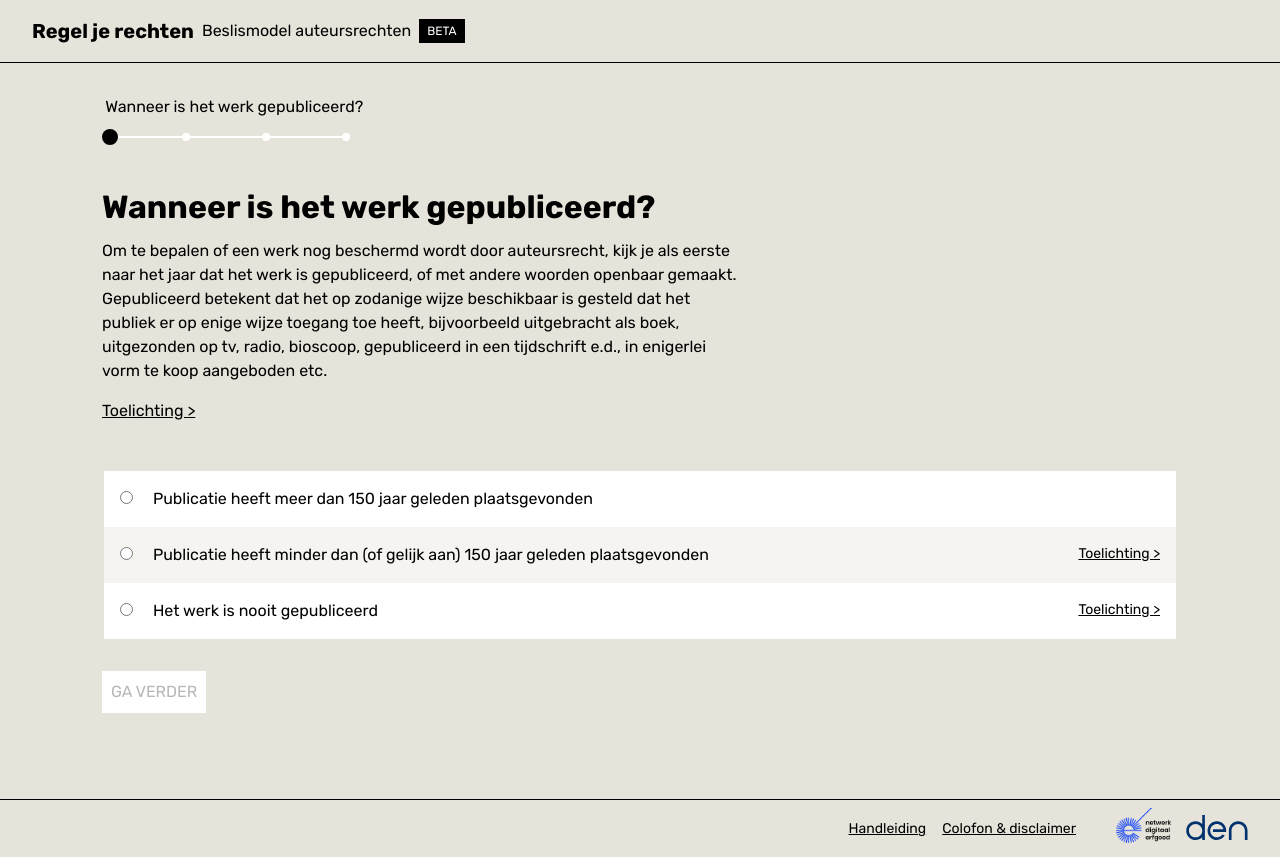
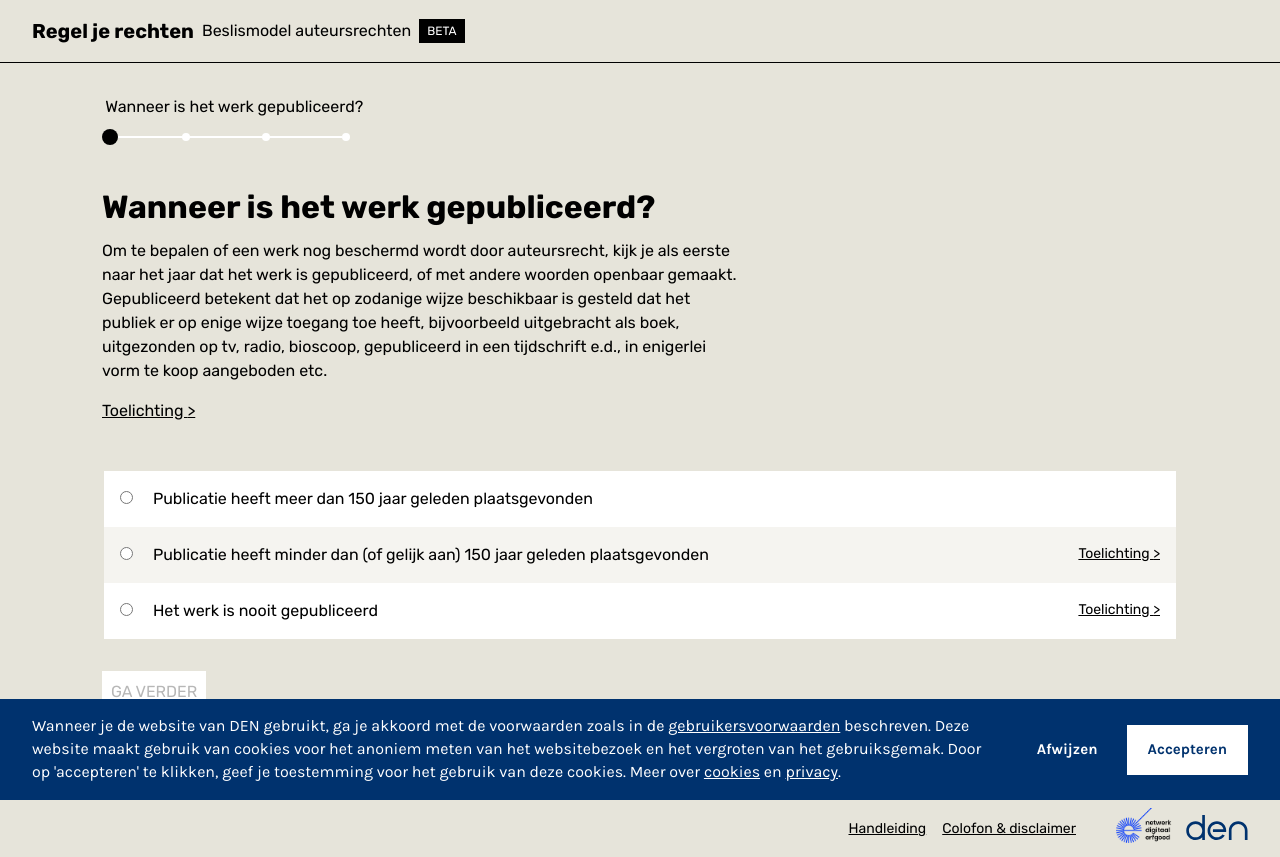
Before and after one commit to netwerk-digitaal-erfgoed/copyright-tool, a Vue app: page /step in a window 1280 px wide. Built offline with nearby package versions, Linux system fonts and the light colour scheme.

Commit message:
Add cookies banner and analytics + update packages

```diff
--- a/src/App.vue
+++ b/src/App.vue
@@ -1,5 +1,6 @@
 <template>
   <div id="app" class="page-container">
+    <CookieBanner />
     <header>
       <div class="title">
         <a
@@ -22,10 +23,12 @@
 
 <script>
   import MainNavigation from './components/MainNavigation.vue';
+  import CookieBanner from './components/CookieBanner.vue';
 
   export default {
     components: {
-      MainNavigation
+      MainNavigation,
+      CookieBanner
     },
 
     methods: {
--- /dev/null
+++ b/src/components/CookieBanner.vue
@@ -0,0 +1,72 @@
+<template>
+  <div
+    v-if="showCookieBanner"
+    class="cookie-banner"
+  >
+    <div class="cookie-banner-text">
+      <div>
+        Wanneer je de website van DEN gebruikt, ga je akkoord met de voorwaarden zoals in de <a href="https://www.den.nl/over-ons/gebruikersvoorwaarden"  target="_blank">gebruikersvoorwaarden</a> beschreven. Deze website maakt gebruik van cookies voor het anoniem meten van het websitebezoek en het vergroten van het gebruiksgemak. Door op 'accepteren' te klikken, geef je toestemming voor het gebruik van deze cookies. Meer over <a             href="https://www.den.nl/over-ons/cookies" target="_blank">cookies</a> en <a href="https://www.den.nl/privacy" target="_blank">privacy</a>.
+      </div>
+    </div>
+    <div class="cookie-banner-buttons">
+      <button
+        class="btn btn-link"
+        @click="declineCookies"
+        aria-label="Cookies afwijzen"
+      >
+        Afwijzen
+      </button>
+      <button
+        class="btn"
+        @click="acceptCookies"
+        aria-label="Cookies accepteren"
+      >
+        Accepteren
+      </button>
+    </div>
+  </div>
+</template>
+
+<script>
+  export default {
+    name: 'CookieBanner',
+
+    data() {
+      return {
+        showCookieBanner: true
+      };
+    },
+
+    computed: {
+      cookieExpirationDate() {
+        const d = new Date();
+        d.setTime(d.getTime() + (30 * 24 * 60 * 60 * 1000));
+        return 'expires=' + d.toUTCString();
+      }
+    },
+
+    created() {
+      const cookie = document.cookie.split('; ').find(row => row.startsWith('DEN-regeljerechten='));
+      if (cookie) {
+        if (cookie.split('=')[1] === 'accepted') {
+          this.acceptCookies();
+        } else if (cookie.split('=')[1] === 'declined') {
+          this.declineCookies();
+        }
+      }
+    },
+
+    methods: {
+      declineCookies() {
+        this.$gtag.optOut();
+        document.cookie = `DEN-regeljerechten=declined;${this.cookieExpirationDate}`;
+        this.showCookieBanner = false;
+      },
+      acceptCookies() {
+        this.$gtag.optIn();
+        document.cookie = `DEN-regeljerechten=accepted;${this.cookieExpirationDate}`;
+        this.showCookieBanner = false;
+      }
+    }
+  };
+</script>
--- a/src/design/index.scss
+++ b/src/design/index.scss
@@ -1,4 +1,7 @@
 @import url('https://fonts.googleapis.com/css2?family=Rubik:wght@400;700&display=swap');
+@import url('https://fonts.googleapis.com/css2?family=Karla:wght@400;700&display=swap');
+
+$blue: #00326e;
 
 *,
 *::before,
@@ -497,3 +500,59 @@ fieldset {
     background: rgba(255, 255, 255, 0.4);
   }
 }
+
+.cookie-banner {
+  font-family: 'Karla', sans-serif;
+  font-size: 1rem;
+  line-height: 1.42857;
+  display: flex;
+  flex-direction: row;
+  align-items: center;
+  background: $blue;
+  width: 100%;
+  position: fixed;
+  bottom: 0;
+  z-index: 9999;
+  padding: 1rem 2rem;
+
+  .cookie-banner-text {
+    color: #fff;
+
+    a {
+      color: #fff;
+    }
+  }
+
+  .cookie-banner-buttons {
+    white-space: nowrap;
+
+    .btn {
+      background: #fff;
+      color: $blue;
+      cursor: pointer;
+      border-radius: 0;
+      margin: 0;
+      margin-left: 0.5rem;
+      line-height: 1.5;
+      font-size: 0.9375rem;
+      font-weight: bold;
+      padding: 0.8rem 1.25rem;
+      border: 1px solid transparent;
+      text-align: center;
+      text-decoration: none;
+      transition: all .2s cubic-bezier(0.13, 0.8, 0.31, 0.91);
+
+      &:hover {
+        background: #fff;
+        color: inherit;
+        text-decoration: underline;
+      }
+
+      &.btn-link {
+        background: $blue;
+        color: #fff;
+        margin-left: 2rem;
+      }
+    }
+  }
+}
--- a/src/main.js
+++ b/src/main.js
@@ -2,8 +2,23 @@ import Vue from 'vue';
 import App from './App.vue';
 import router from './router';
 import store from './store/store';
+import VueGtag from 'vue-gtag';
 
 Vue.config.productionTip = false;
+
+const cookie = document.cookie.split('; ').find(row => row.startsWith('DEN-regeljerechten='));
+let optIn = false;
+
+if (cookie) {
+  if (cookie.split('=')[1] === 'accepted') {
+    optIn = true;
+  }
+}
+
+Vue.use(VueGtag, {
+  config: { id: process.env.VUE_APP_GOOGLE_ANALYTICS },
+  enabled: optIn
+}, router);
 
 new Vue({
   created() {
--- a/src/router/index.js
+++ b/src/router/index.js
@@ -9,42 +9,115 @@ import NotFound from '../views/NotFound.vue';
 
 Vue.use(VueRouter);
 
+const metaDescription = 'Erfgoedcollecties zijn vaak omvangrijk en divers. Het is niet altijd duidelijk of een werk nog auteursrechtelijk beschermd is en bij wie de auteursrechten liggen. Dit beslismodel helpt je de juiste stappen te nemen om de rechten situatie van een bepaald collectie onderdeel vast te stellen.';
 const routes = [
   {
     path: '/',
     name: 'intro',
     component: Intro,
-    meta: { title: 'Intro | Beslismodel auteursrechten' }
+    meta: {
+      title: 'Intro | Beslismodel auteursrechten | Regel je rechten',
+      metaTags: [
+        {
+          name: 'description',
+          content: metaDescription
+        },
+        {
+          property: 'og:description',
+          content: metaDescription
+        }
+      ]
+    }
   },
   {
     path: '/colofon',
     name: 'colofon',
     component: Colofon,
-    meta: { title: 'Colofon | Beslismodel auteursrechten' }
+    meta: {
+      title: 'Colofon | Beslismodel auteursrechten | Regel je rechten',
+      metaTags: [
+        {
+          name: 'description',
+          content: metaDescription
+        },
+        {
+          property: 'og:description',
+          content: metaDescription
+        }
+      ]
+    }
   },
   {
     path: '/copyright',
     name: 'copyright',
     component: AboutCopyright,
-    meta: { title: 'Wat zijn auteursrechten ook alweer? | Beslismodel auteursrechten' }
+    meta: {
+      title: 'Wat zijn auteursrechten ook alweer? | Beslismodel auteursrechten | Regel je rechten',
+      metaTags: [
+        {
+          name: 'description',
+          content: metaDescription
+        },
+        {
+          property: 'og:description',
+          content: metaDescription
+        }
+      ]
+    }
   },
   {
     path: '/result',
     name: 'result',
     component: Result,
-    meta: { title: 'Advies | Beslismodel auteursrechten' }
+    meta: {
+      title: 'Advies | Beslismodel auteursrechten | Regel je rechten',
+      metaTags: [
+        {
+          name: 'description',
+          content: metaDescription
+        },
+        {
+          property: 'og:description',
+          content: metaDescription
+        }
+      ]
+    }
   },
   {
     path: '/step/:step?',
     name: 'step',
     component: Step,
-    meta: { title: 'Stap | Beslismodel auteursrechten' }
+    meta: {
+      title: 'Stap | Beslismodel auteursrechten | Regel je rechten',
+      metaTags: [
+        {
+          name: 'description',
+          content: metaDescription
+        },
+        {
+          property: 'og:description',
+          content: metaDescription
+        }
+      ]
+    }
   },
   { // catch all 404 - define at the very end
     path: '*',
     name: 'notfound',
     component: NotFound,
-    meta: { title: '404 | Beslismodel auteursrechten' }
+    meta: {
+      title: '404 | Beslismodel auteursrechten | Regel je rechten',
+      metaTags: [
+        {
+          name: 'description',
+          content: metaDescription
+        },
+        {
+          property: 'og:description',
+          content: metaDescription
+        }
+      ]
+    }
   }
 ];
 
@@ -56,6 +129,17 @@ const router = new VueRouter({
 
 router.beforeEach((to, from, next) => {
   document.title = to.meta.title;
+
+  Array.from(document.querySelectorAll('[data-vue-router-controlled]')).map(el => el.parentNode.removeChild(el));
+  to.meta.metaTags.map(tagDef => {
+    const tag = document.createElement('meta');
+    Object.keys(tagDef).forEach(key => {
+      tag.setAttribute(key, tagDef[key]);
+    });
+    tag.setAttribute('data-vue-router-controlled', '');
+    return tag;
+  }).forEach(tag => document.head.appendChild(tag));
+
   next();
 });
 
```
Also changed, not shown: package.json (+17 -16 lines), 2 other files (tests, documents, lock files or other folders).
